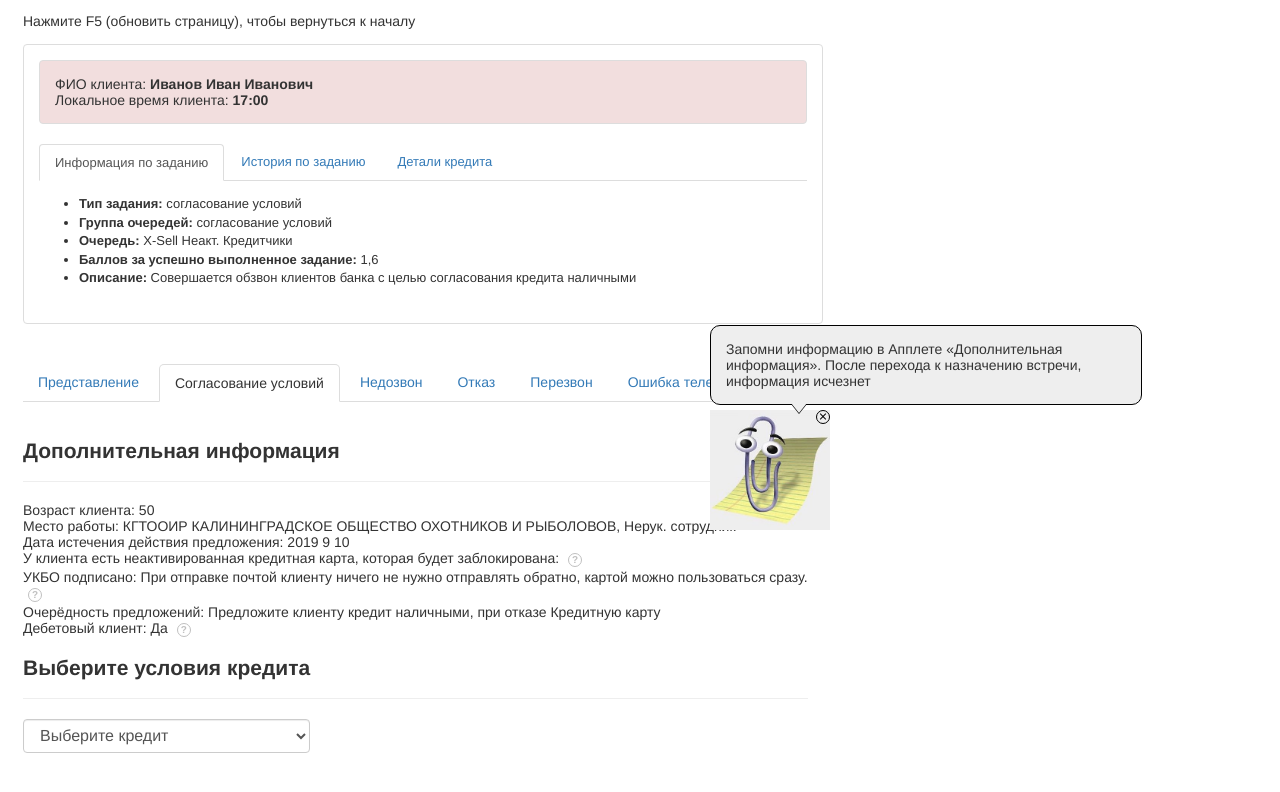
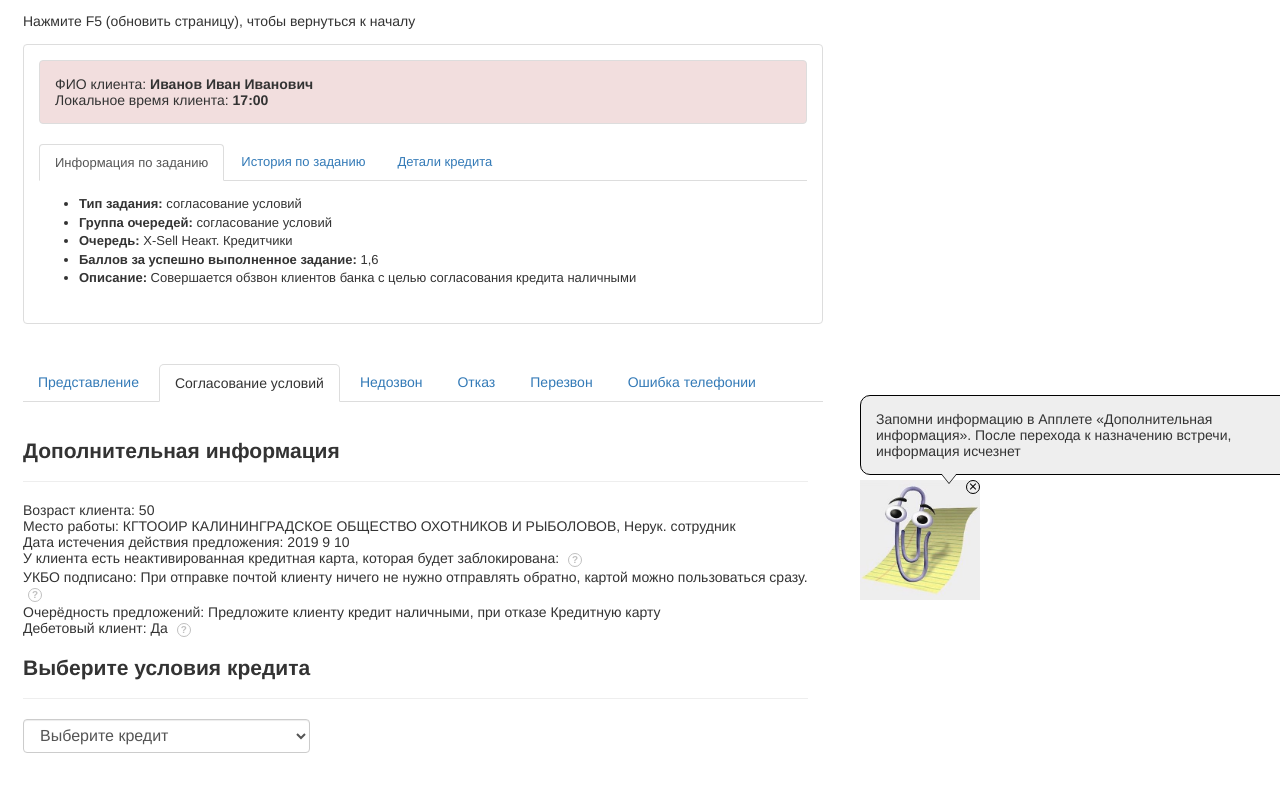
Before and after one commit to pskolotywka/su, a plain HTML site: page index.html in a window 1280 px wide. Both pictures are taken after a click on the element "Согласование условий". Drawn offline with Linux system fonts and the light colour scheme.

Commit message:
10.09.Lena

```diff
--- a/script.js
+++ b/script.js
@@ -610,6 +610,7 @@ function optionsCredit(){
             showElements('.own-calc-credit');
 
             switch (checkedCreditId) {
+                //если id эл =
                 case 'credit_3':
                     title.innerText = 'От 50 000 до 86 000 на сроки от 3 до 36 месяцев';
                     sumCredit.value = '86000';
@@ -618,6 +619,7 @@ function optionsCredit(){
                     showElements('#insurance');
                     showElements('#holydays');
                     break;
+                //если id эл =
                 case 'credit_4':
                     title.innerText = 'От 50 000 до 92 000 на сроки от 12 до 36 месяцев';
                     sumCredit.value = '92000';
@@ -631,8 +633,10 @@ function optionsCredit(){
             switch (checkedCreditId) {
 
                 case 'credit_3':
+                    //на инпут суммы навешиваем событие
                     sumCredit.addEventListener('blur', e => {
                         const sum = Number(sumCredit.value);
+                        // если знаечение инпута не вписываается в интервал
                         if(sum < 50000 || sum > 86000){
                             sumCredit.classList.add('red-border');
                             btnCalculate.classList.add('block');
@@ -1264,13 +1268,26 @@ const options = {
 
 function clipPosition(){
     const btn = document.querySelector('.btn_call');
+    const conditions = document.querySelector('.conditions');
     const wrapClip = document.querySelector('.area');
+    //при клике на кнопку позвонить в блоке история по заданию
     btn.addEventListener('click', e => {
+        //меняем класс, чтоб можно было перетаскивать скрепку
         wrapClip.classList.add('new-area');
         window.drag.destroy();
         window.drag = new Draggable (element, options);
+        //изначальные координаты
+        drag.set(window.innerWidth - 420,window.innerHeight - 230);
+    });
+    //при клике на согласование условий
+    conditions.addEventListener('click', e => {
+        //меняем класс, чтоб можно было перетаскивать скрепку
+        wrapClip.classList.add('new-area');
 
-        drag.set(window.innerWidth - 570,window.innerHeight - 230);
+        window.drag.destroy();
+        window.drag = new Draggable (element, options);
+        //изначальные координаты
+        drag.set(window.innerWidth - 420,window.innerHeight - 320);
     })
 }
 
--- a/style.css
+++ b/style.css
@@ -1014,8 +1014,8 @@ th {
 
 .area{
     position: fixed;
-    top: 410px;
-    right: 450px;
+    top: 400px;
+    right: 350px;
     width: 120px;
     height: 120px;
     pointer-events: none;
```
